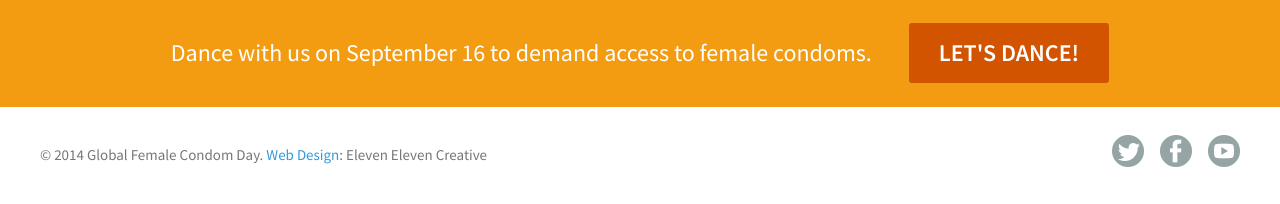
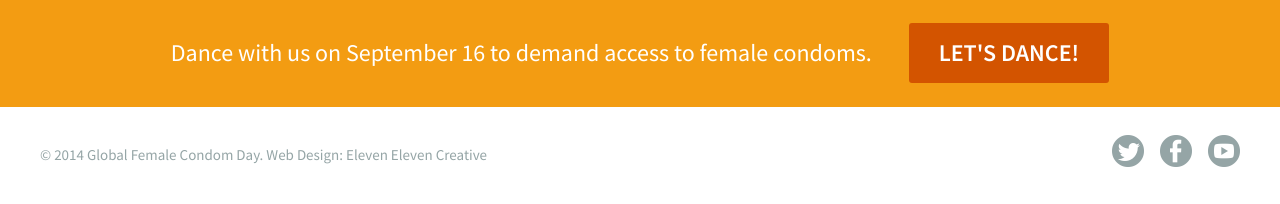
Before and after one commit to sarasemelka/gfcd-home, a PHP site: page / in a window 1280 px wide. Shown: the part 1104-1308 px from the top of the page. Run offline with PHP 8.4, Linux system fonts and the light colour scheme; some libraries are stand-ins or nearby versions.

Commit message:
Footer color update

```diff
--- a/assets/css/application.css
+++ b/assets/css/application.css
@@ -1315,6 +1315,7 @@ button {
 
 .footer {
   *zoom: 1;
+  color: #95a5a6;
 }
 .footer:before, .footer:after {
   content: " ";
@@ -1325,6 +1326,12 @@ button {
 }
 .footer .wrapper {
   padding: 36px 40px;
+}
+.footer a {
+  color: #95a5a6;
+}
+.footer a:hover {
+  color: #3498db;
 }
 
 .footer .follow-us {
@@ -1346,12 +1353,6 @@ button {
     margin-left: 16px;
   }
 }
-.footer .follow-us a {
-  color: #95a5a6;
-}
-.footer .follow-us a:hover {
-  color: #3498db;
-}
 
 .footer .copyright {
   padding-top: 18px;
--- a/assets/sass/sections/_footer.scss
+++ b/assets/sass/sections/_footer.scss
@@ -1,9 +1,18 @@
 
 .footer {
   @include cf;
+  color: $dk-grey;
 
   .wrapper {
     padding: $base*1.5 40px;
+  }
+
+  a {
+    color: $dk-grey;
+
+    &:hover {
+      color: $blue;
+    }
   }
 }
 
@@ -26,14 +35,6 @@
       margin-left: 16px;
     }
   }
-
-  a {
-    color: $dk-grey;
-
-    &:hover {
-      color: $blue;
-    }
-  }
 }
 
 .footer .copyright {
```
